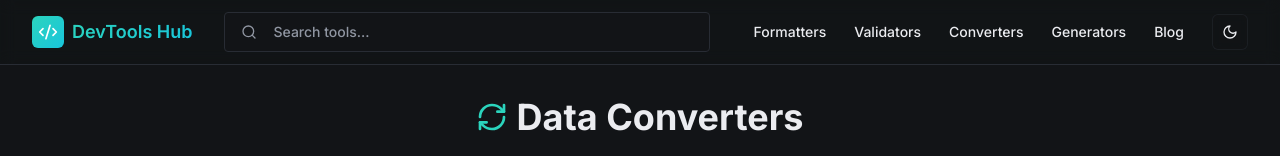
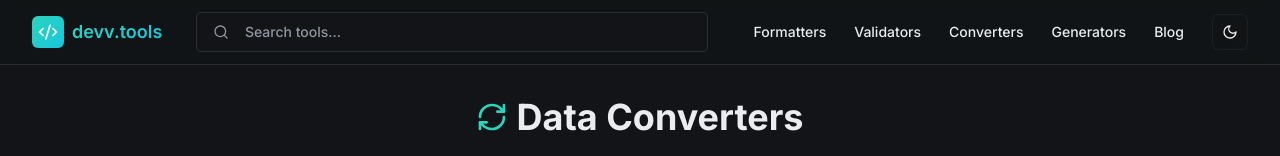
Before and after one commit to bytangle/devtools-hub, a React (Vite) app: page /converters in a window 1280 px wide. Shown: the top 156 px of the page. Built offline with nearby package versions, Linux system fonts and the light colour scheme.

Commit message:
chore: rebrand header title to devv.tools"

```diff
--- a/src/components/layout/header.tsx
+++ b/src/components/layout/header.tsx
@@ -20,7 +20,7 @@ export function Header() {
               <Code2 className="h-5 w-5 text-white" />
             </div>
             <span className="text-lg font-semibold bg-gradient-primary bg-clip-text text-transparent">
-              DevTools Hub
+              devv.tools
             </span>
           </Link>
         </div>
```
